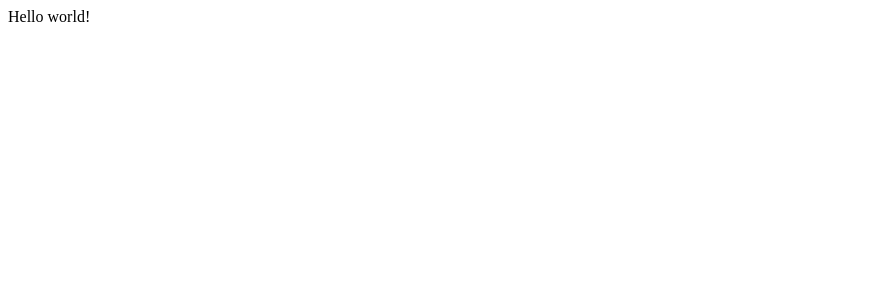
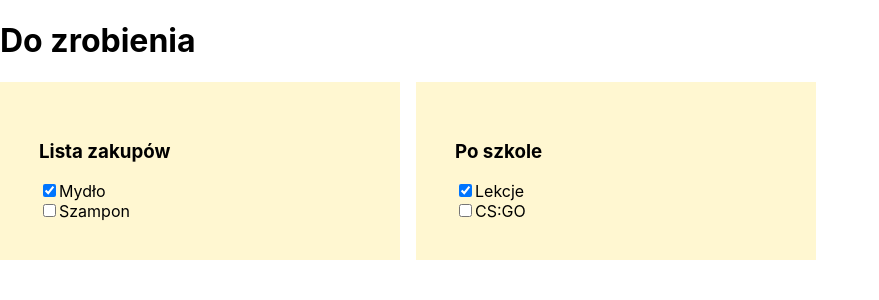
Before and after one commit to ideffix/master-thesis, a React (Create React App) app in the folder react-todo/: page / in a window 1280 px wide. Shown: the top 300 px of the page, without its empty margins (0-879 px from the left). Built offline with nearby package versions, Linux system fonts and the light colour scheme.

Commit message:
Basic look

```diff
--- a/react-todo/src/App.js
+++ b/react-todo/src/App.js
@@ -1,5 +1,44 @@
 import React from 'react'
+import TodoGroup from "./TodoGroup";
 
-const App = () => "Hello world!"
+const groups = [
+    {
+        name: 'Lista zakupów',
+        todos: [
+            {
+                name: 'Mydło',
+                done: true,
+            },
+            {
+                name: 'Szampon',
+                done: false,
+            },
+        ],
+    },
+    {
+        name: 'Po szkole',
+        todos: [
+            {
+                name: 'Lekcje',
+                done: true,
+            },
+            {
+                name: 'CS:GO',
+                done: false,
+            },
+        ],
+    },
+]
+
+const App = () => (
+    <>
+        <h1>Do zrobienia</h1>
+        <div className={'todo-group-wrapper'}>
+        {groups.map((group) => (
+            <TodoGroup key={group.name} {...group} />
+        ))}
+        </div>
+    </>
+)
 
 export default App
--- /dev/null
+++ b/react-todo/src/Todo.js
@@ -0,0 +1,9 @@
+import React from "react";
+
+const Todo = ({name, done}) => (
+    <div>
+        <input type={"checkbox"} checked={done}/><span>{name}</span>
+    </div>
+)
+
+export default Todo;
--- /dev/null
+++ b/react-todo/src/TodoGroup.js
@@ -0,0 +1,9 @@
+import React from "react";
+import Todo from "./Todo";
+
+const TodoGroup = ({name, todos}) => <div className={'todo-group'}>
+    <h3>{name}</h3>
+    {todos.map(todo => <Todo key={todo.name} {...todo}/>)}
+</div>
+
+export default TodoGroup;
--- a/react-todo/src/index.css
+++ b/react-todo/src/index.css
@@ -11,3 +11,14 @@ code {
     font-family: source-code-pro, Menlo, Monaco, Consolas, 'Courier New',
         monospace;
 }
+
+.todo-group {
+    padding: 39px;
+    background-color: #FFF7D1;
+}
+
+.todo-group-wrapper {
+    display: grid;
+    grid-template-columns: repeat(auto-fit, minmax(240px, 400px));
+    grid-gap: 1rem;
+}
--- a/react-todo/src/index.js
+++ b/react-todo/src/index.js
@@ -2,6 +2,7 @@ import React from 'react'
 import ReactDOM from 'react-dom'
 import App from './App'
 import * as serviceWorker from './serviceWorker'
+import "./index.css";
 
 ReactDOM.render(
     <React.StrictMode>
```
